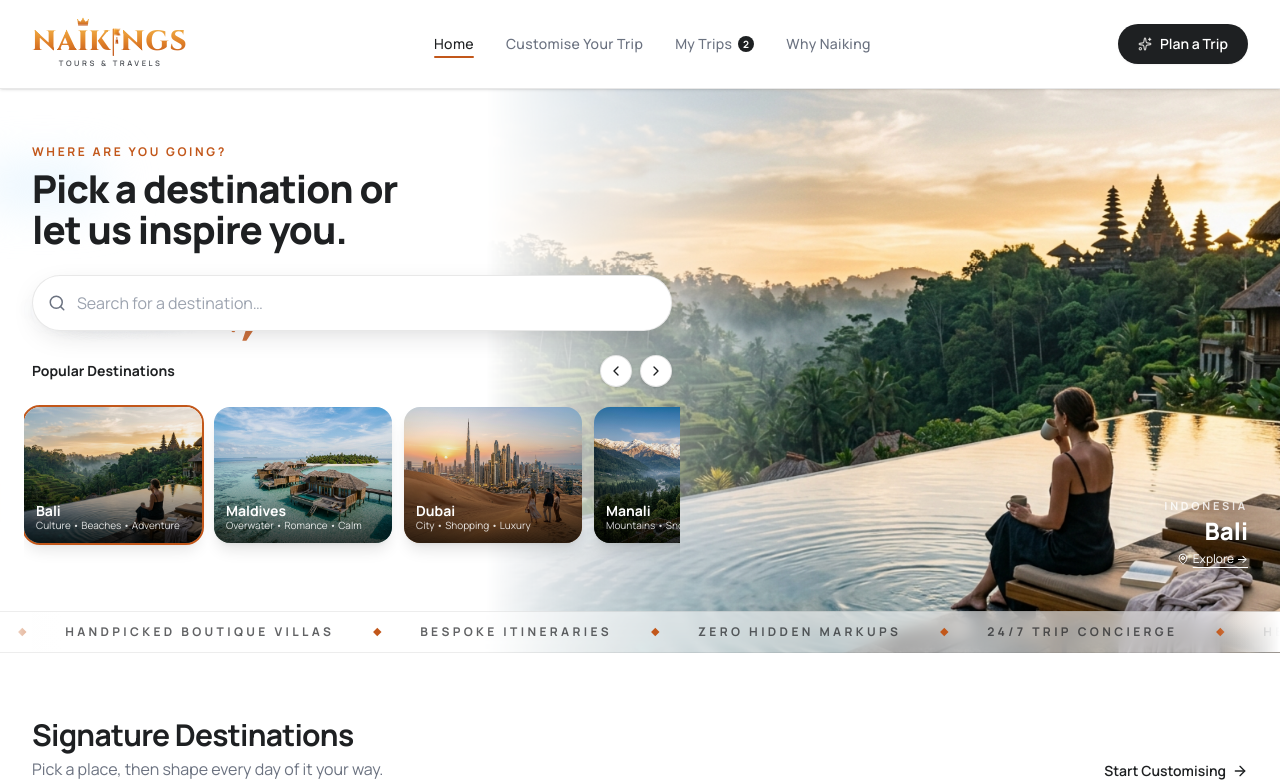
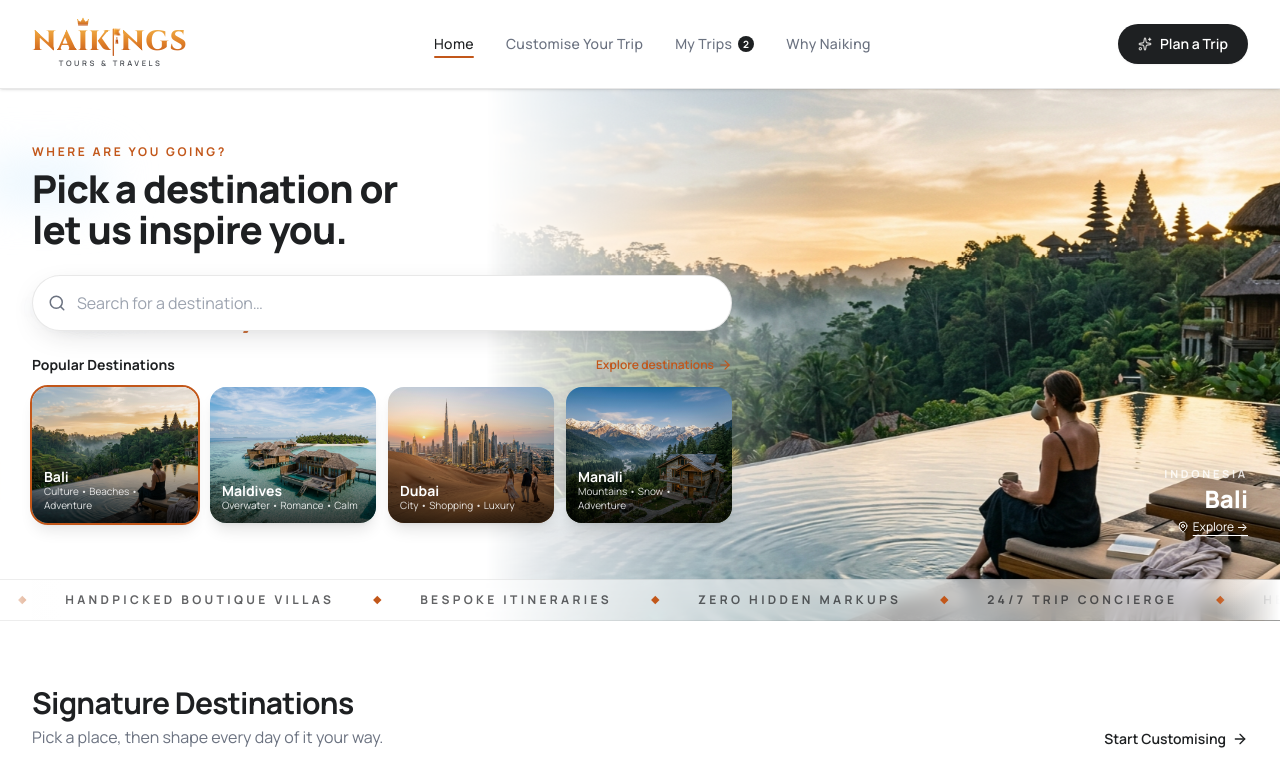
Before and after one commit to anukgcas/naiking_tours, a React (Vite) app: page / in a window 1280 px wide. Shown: the top 783 px of the page. Built offline with nearby package versions, Linux system fonts and the light colour scheme.

Commit message:
destination exlpore

```diff
--- a/src/components/Hero.tsx
+++ b/src/components/Hero.tsx
@@ -1,5 +1,5 @@
 import React, { useState, useEffect, useMemo, useRef } from 'react';
-import { MapPin, ArrowRight, Search, Sparkles, X, ChevronLeft, ChevronRight } from 'lucide-react';
+import { MapPin, ArrowRight, Search, Sparkles, X } from 'lucide-react';
 import { motion, AnimatePresence, animate, useMotionValue } from 'motion/react';
 import { Marquee } from './HeroParts';
 
@@ -187,7 +187,6 @@ const WanderingPlane: React.FC = () => {
 export const Hero: React.FC<HeroProps> = ({ onStartWizard, onExploreDestination }) => {
   const [activeReelIndex, setActiveReelIndex] = useState(0);
   const [query, setQuery] = useState('');
-  const rowRef = useRef<HTMLDivElement>(null);
 
   const currentReel = DESTINATION_REELS[activeReelIndex];
 
@@ -215,9 +214,6 @@ export const Hero: React.FC<HeroProps> = ({ onStartWizard, onExploreDestination
     if (matches.length > 0) onExploreDestination(matches[0].name);
     else onStartWizard();
   };
-
-  const scrollRow = (dir: 1 | -1) =>
-    rowRef.current?.scrollBy({ left: dir * 380, behavior: 'smooth' });
 
   return (
     <section className="relative pt-[72px] lg:pt-[88px] overflow-x-clip bg-white">
@@ -259,7 +255,7 @@ export const Hero: React.FC<HeroProps> = ({ onStartWizard, onExploreDestination
       </div>
 
       <div className="relative max-w-7xl mx-auto px-4 sm:px-6 lg:px-8 pt-[140px] sm:pt-[180px] lg:pt-14 pb-8 lg:pb-14 flex lg:items-center">
-        <div className="w-full lg:max-w-[640px]">
+        <div className="w-full lg:max-w-[700px]">
           <motion.p
             className="mb-2 text-[11px] sm:text-xs font-bold uppercase tracking-[0.22em] text-[#C2571A]"
             initial={{ opacity: 0, y: 10 }}
@@ -348,34 +344,24 @@ export const Hero: React.FC<HeroProps> = ({ onStartWizard, onExploreDestination
               <div className="mt-6">
                 <div className="flex items-center justify-between gap-3">
                   <span className="text-sm font-bold text-[#1E2022]">Popular Destinations</span>
-                  <div className="flex items-center gap-2">
-                    <button
-                      type="button"
-                      onClick={() => scrollRow(-1)}
-                      aria-label="Scroll destinations left"
-                      className="w-8 h-8 rounded-full bg-white border border-[#1E2022]/12 shadow-sm flex items-center justify-center text-[#1E2022] hover:bg-[#1E2022] hover:text-white transition-colors cursor-pointer"
-                    >
-                      <ChevronLeft className="w-4 h-4" />
-                    </button>
-                    <button
-                      type="button"
-                      onClick={() => scrollRow(1)}
-                      aria-label="Scroll destinations right"
-                      className="w-8 h-8 rounded-full bg-white border border-[#1E2022]/12 shadow-sm flex items-center justify-center text-[#1E2022] hover:bg-[#1E2022] hover:text-white transition-colors cursor-pointer"
-                    >
-                      <ChevronRight className="w-4 h-4" />
-                    </button>
-                  </div>
+                  <button
+                    type="button"
+                    onClick={onStartWizard}
+                    className="group inline-flex items-center gap-1 text-xs font-semibold text-[#C2571A] hover:underline cursor-pointer"
+                  >
+                    Explore destinations
+                    <ArrowRight className="w-3.5 h-3.5 transition-transform group-hover:translate-x-0.5" />
+                  </button>
                 </div>
 
-                <div ref={rowRef} className="mt-3 -mx-4 sm:-mx-2 px-4 sm:px-2 pt-2 pb-5 -mb-2 flex gap-3 overflow-x-auto snap-x snap-mandatory [scrollbar-width:none] [&::-webkit-scrollbar]:hidden">
-                  {DESTINATION_REELS.map((reel, idx) => (
+                <div className="mt-3 grid grid-cols-2 sm:grid-cols-4 gap-3">
+                  {DESTINATION_REELS.slice(0, 4).map((reel, idx) => (
                     <button
                       key={reel.id}
                       type="button"
                       onClick={() => onExploreDestination(reel.name)}
                       onMouseEnter={() => setActiveReelIndex(idx)}
-                      className={`group relative shrink-0 snap-start w-[168px] sm:w-[178px] h-[130px] sm:h-[136px] rounded-2xl overflow-hidden text-left cursor-pointer shadow-lg transition-all duration-300 ${
+                      className={`group relative h-[120px] sm:h-[136px] rounded-2xl overflow-hidden text-left cursor-pointer shadow-lg transition-all duration-300 ${
                         activeReelIndex === idx ? 'ring-2 ring-white outline outline-2 outline-[#C2571A]' : ''
                       }`}
                     >
@@ -388,7 +374,7 @@ export const Hero: React.FC<HeroProps> = ({ onStartWizard, onExploreDestination
                       <span className="absolute inset-0 bg-gradient-to-t from-black/75 via-black/10 to-transparent" />
                       <span className="absolute inset-x-3 bottom-2.5 text-white">
                         <span className="block text-sm font-bold leading-tight">{reel.name}</span>
-                        <span className="block text-[10px] leading-snug text-white/85 truncate">{reel.tags}</span>
+                        <span className="block text-[10px] leading-snug text-white/85">{reel.tags}</span>
                       </span>
                     </button>
                   ))}
```
